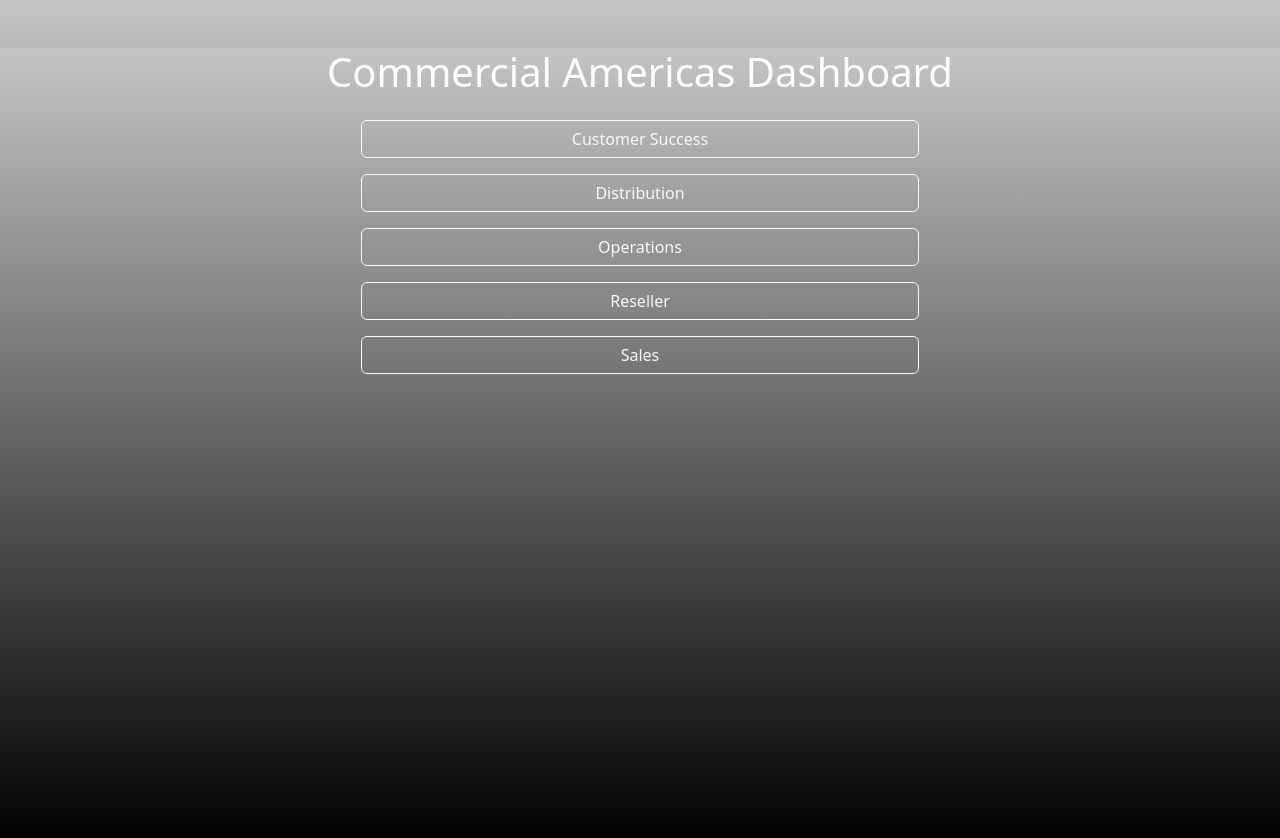
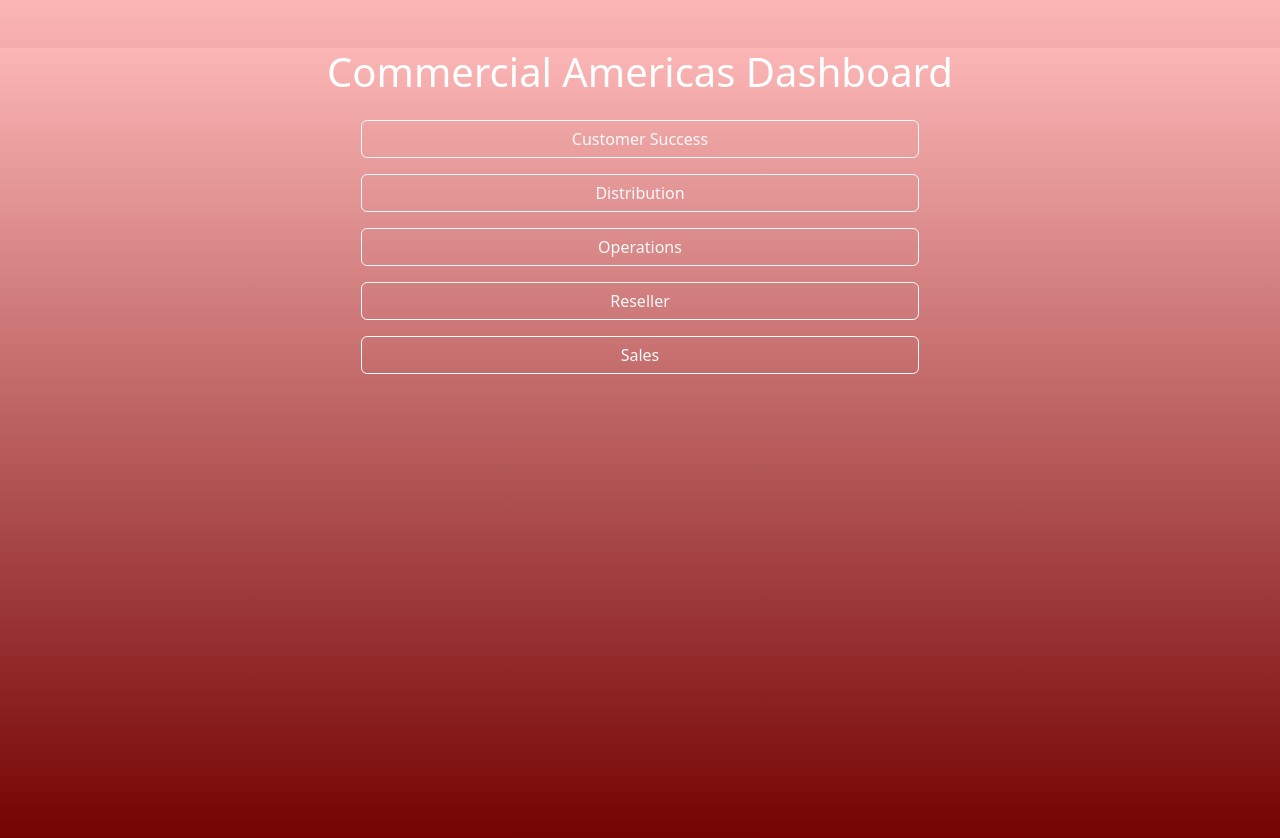
Before and after one commit to hicks08805/comm-amer-dashboard, a React (Create React App) app: page / in a window 1280 px wide. Shown: the top 838 px of the page. Built offline with nearby package versions, Linux system fonts and the light colour scheme.

Commit message:
fixing colors v22

```diff
--- a/src/App.css
+++ b/src/App.css
@@ -13,7 +13,16 @@
   }
 }
 
-
+.App-header {
+  background-color: rgb(198, 195, 195);
+  min-height: 100vh;
+  display: flex;
+  flex-direction: column;
+  align-items: center;
+  justify-content: center;
+  font-size: calc(10px + 2vmin);
+  color: white;
+}
 
 .App-link {
   color: #05f9fd;
@@ -32,7 +41,7 @@ html, body {
   margin: 0;
   padding: 0;
   min-height: 100%;
-  background: linear-gradient(to bottom, rgb(198, 195, 195), #000000) !important; /* medium gray to black */
+  background: linear-gradient(to bottom, #fcb6b6, #720000) !important; /* medium gray to black */
   color: white;
   font-family: sans-serif;
 }
--- a/src/App.js
+++ b/src/App.js
@@ -59,7 +59,7 @@ export default function App() {
     <div style={{
       minHeight: '100vh',
       minWidth: '100vw',
-      background: 'linear-gradient(to bottom,rgb(198, 195, 195), #000000)',
+      background: 'linear-gradient(to bottom, #fcb6b6, #720000)',
     }}>
     <Router>
       <Routes>
--- a/src/index.css
+++ b/src/index.css
@@ -16,7 +16,7 @@ html, body {
   margin: 0;
   padding: 0;
   min-height: 100%;
-  background: linear-gradient(to bottom, rgb(198, 195, 195), #000000) !important; /* medium gray to black */
+  background: linear-gradient(to bottom, #fcb6b6, #720000) !important; /* medium gray to black */
   color: white;
   font-family: sans-serif;
 }
```
